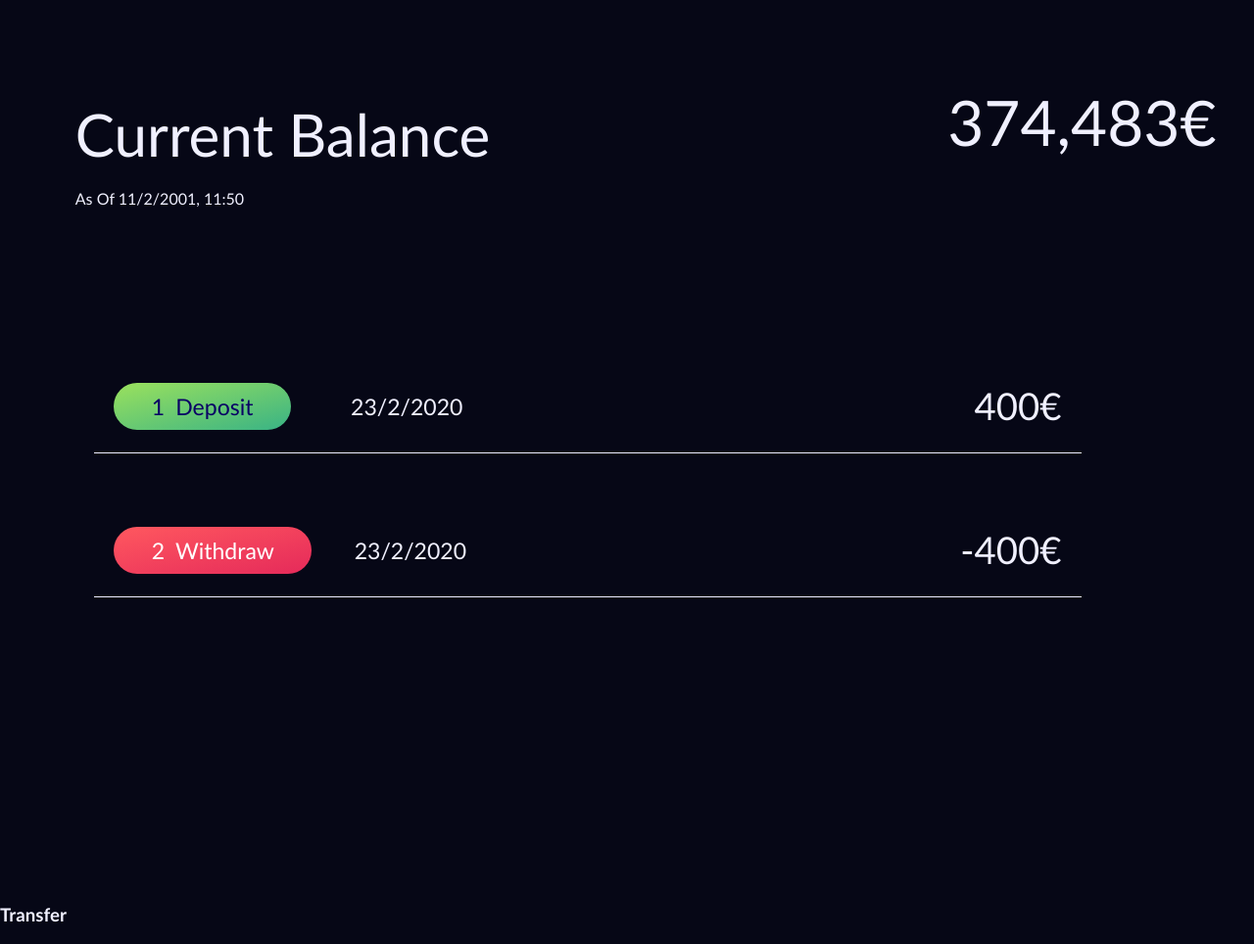
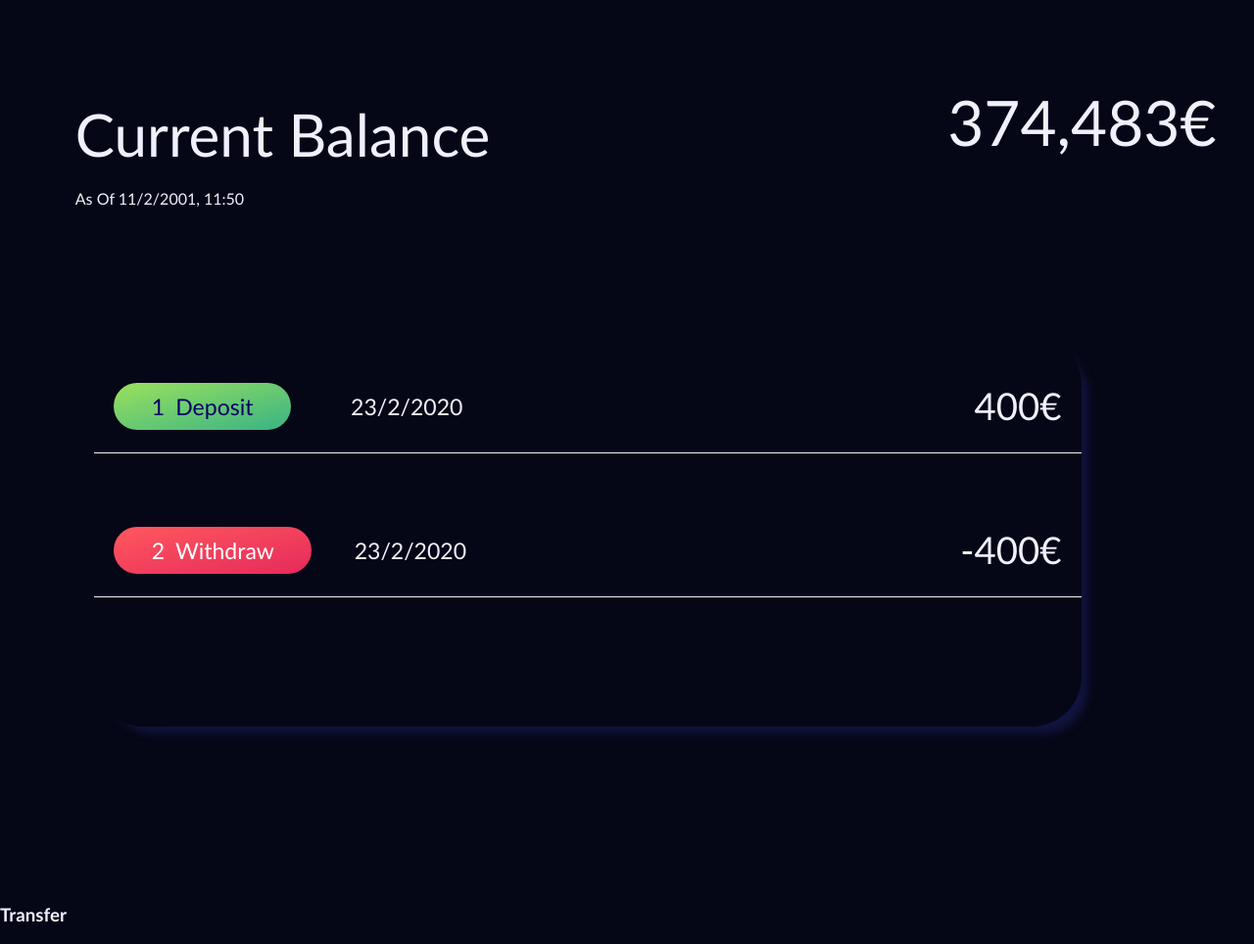
Before and after one commit to hassanShakur/bankify_demo, a plain HTML site: page index.html in a window 1280 px wide. Shown: the part 110-1074 px from the top of the page at 98% size. Drawn offline with Linux system fonts and the light colour scheme.

Commit message:
Transactions final

```diff
--- a/dist/scss/_transactions.scss
+++ b/dist/scss/_transactions.scss
@@ -49,5 +49,6 @@
         color: lighten($deposit-text, 100%);
       }
     }
+    box-shadow: 11px 11px 8px -4px lighten($background, 10%);
   }
 }
```
Also changed, not shown: dist/css/main.min.css (+1 -1 lines), 1 other file.
